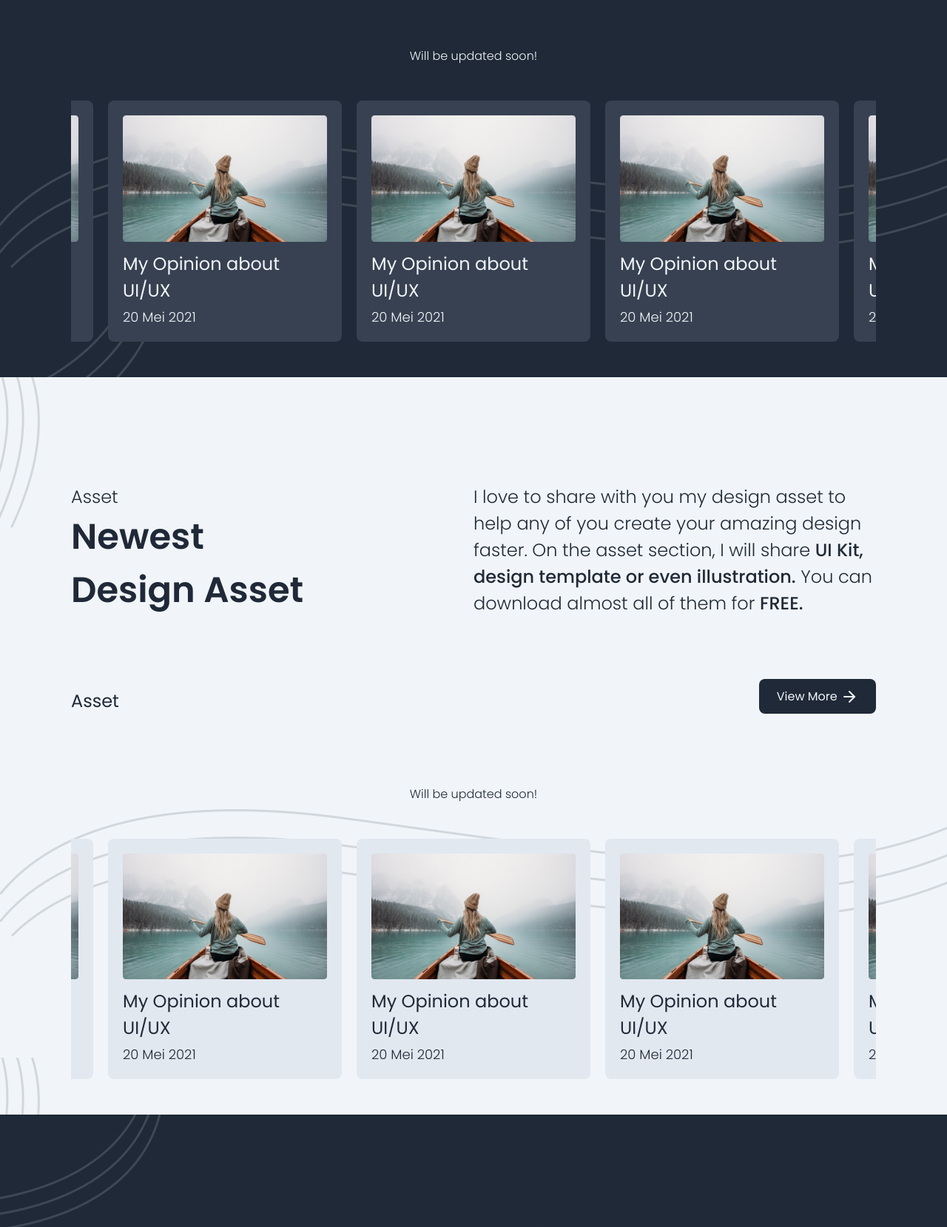
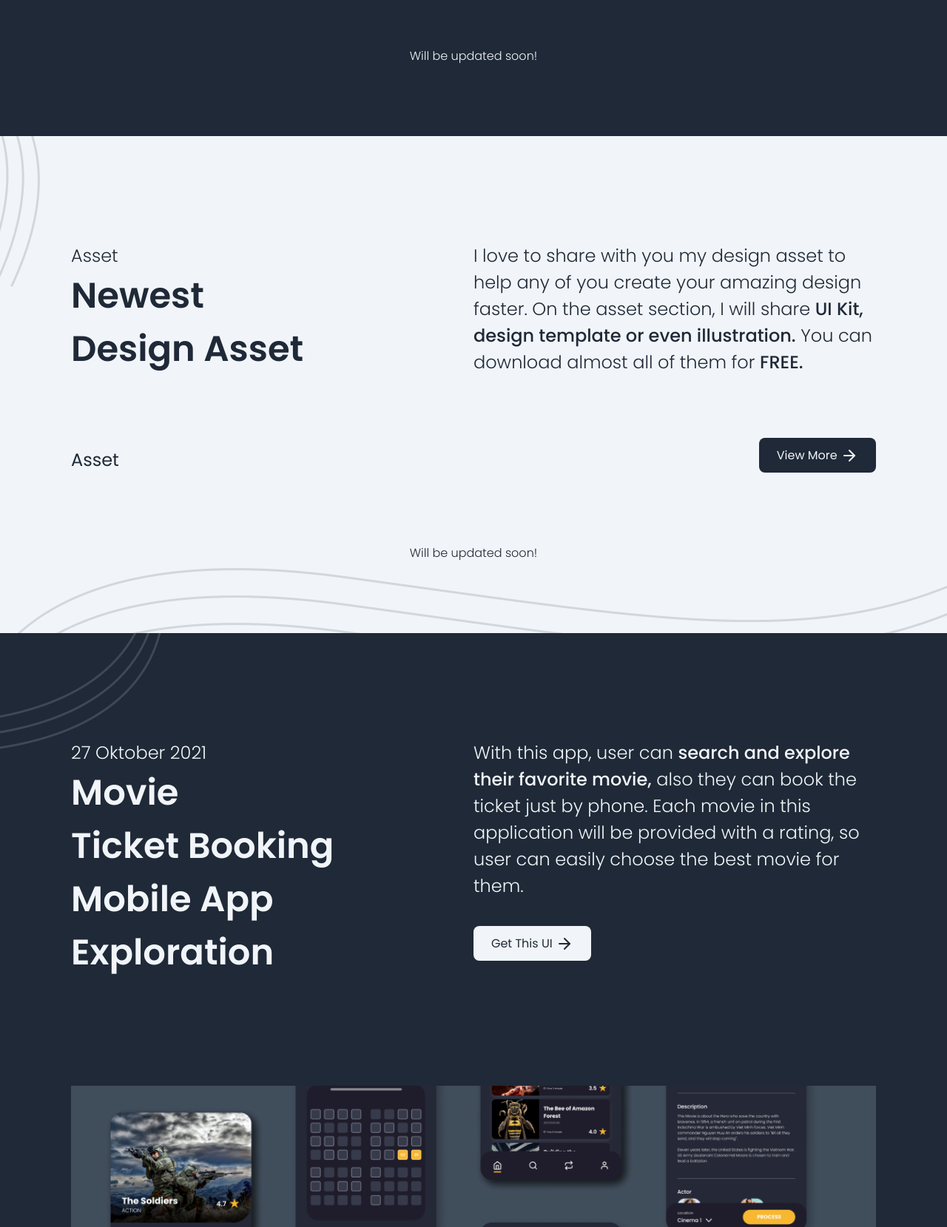
Before and after one commit to dedekj26/dedekj26.github.io, a plain HTML site: page index.html in a window 1280 px wide. Shown: the part 1300-2959 px from the top of the page at 74% size. Drawn offline with nearby package versions, Linux system fonts and the light colour scheme.

Commit message:
little update

```diff
--- a/index.html
+++ b/index.html
@@ -170,7 +170,7 @@
                 </div>
 
                 <div class="owl-carousel">
-                    <div class="item transition duration-300 ease-in-out card bg-gray-700 p-5 rounded-lg">
+                    <!-- <div class="item transition duration-300 ease-in-out card bg-gray-700 p-5 rounded-lg">
                         <img src="img/thumbnail.png" alt="">
 
                         <p class="mt-3 text-slate-100 transition duration-300 ease-in-out hover:text-yellow-400 text-sm md:text-md">
@@ -182,7 +182,7 @@
                         <p class="mt-1 text-xs md:text-sm font-light text-slate-100">
                             20 Mei 2021
                         </p>
-                    </div>
+                    </div> -->
                 </div>
             </div>
         </div>
@@ -229,7 +229,7 @@
                 </div>
 
                 <div class="owl-carousel">
-                    <div class="item transition duration-300 ease-in-out card bg-slate-200 p-5 rounded-lg">
+                    <!-- <div class="item transition duration-300 ease-in-out card bg-slate-200 p-5 rounded-lg">
                         <img src="img/thumbnail.png" alt="">
 
                         <p class="mt-3 text-gray-800 transition duration-300 ease-in-out hover:text-blue-800 text-sm md:text-md">
@@ -241,7 +241,7 @@
                         <p class="mt-1 text-xs md:text-sm font-light text-gray-800">
                             20 Mei 2021
                         </p>
-                    </div>
+                    </div> -->
                 </div>
             </div>
         </div>
```
